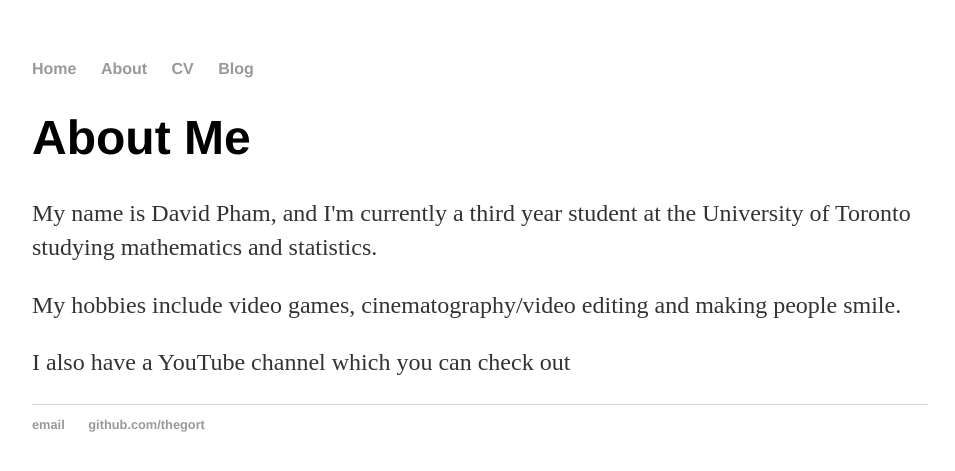
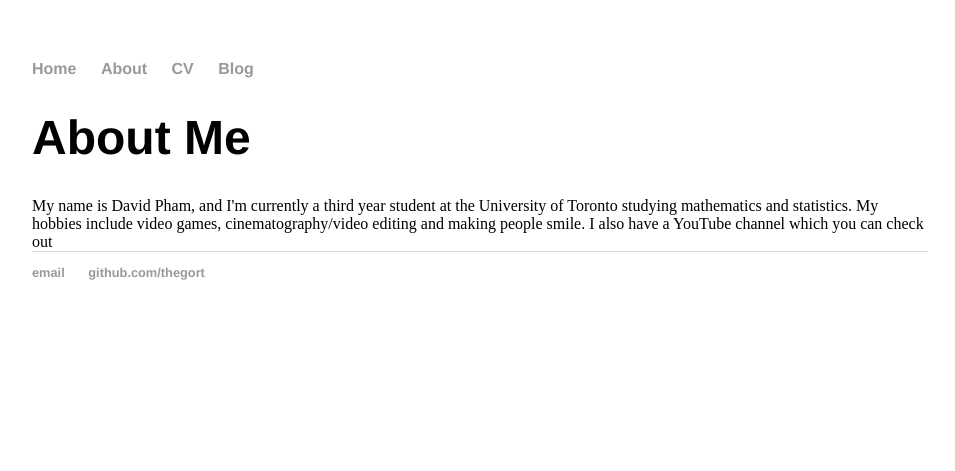
Before and after one commit to TheGort/thegort.github.io, a Jekyll site: the page built from about/index.html, in a window 1280 px wide. Shown: the top 471 px of the page, without its empty margins (160-1115 px from the left). Built offline with Jekyll 4.4.1, drawn with Linux system fonts in a browser that asks for light colours.

```diff
--- a/about/index.html
+++ b/about/index.html
@@ -3,6 +3,6 @@ layout: default
 title: About Me
 ---
 	<h1>{{ page.title }}</h1>
-	<p>My name is David Pham, and I'm currently a third year student at the University of Toronto studying mathematics and statistics.</p>
-	<p>My hobbies include video games, cinematography/video editing and making people smile.</p>
-	<p>I also have a YouTube channel which you can check out <a href"https://www.youtube.com/channel/UCaaYCWSM01Ke6LqG100zg0A"here.</a></p>
+My name is David Pham, and I'm currently a third year student at the University of Toronto studying mathematics and statistics.
+My hobbies include video games, cinematography/video editing and making people smile.
+I also have a YouTube channel which you can check out <a href"https://www.youtube.com/channel/UCaaYCWSM01Ke6LqG100zg0A"here.</a>
```
